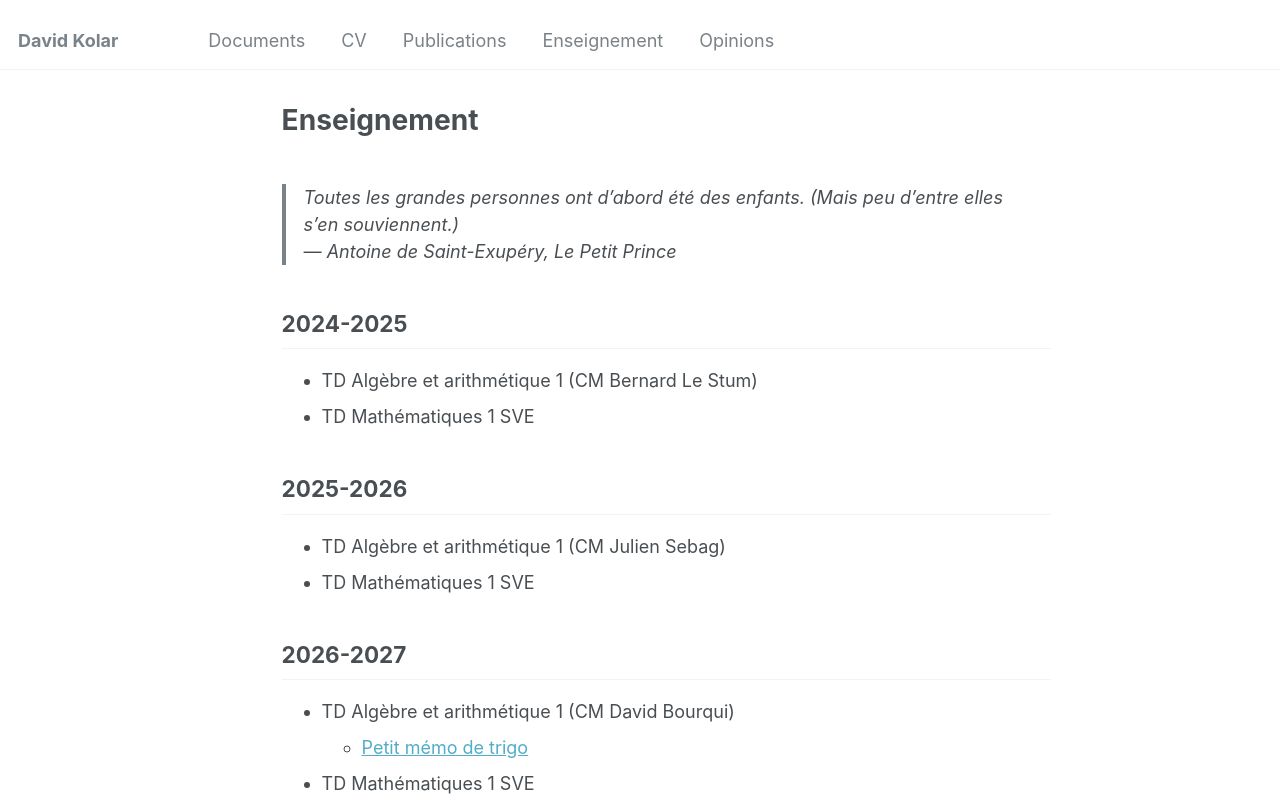
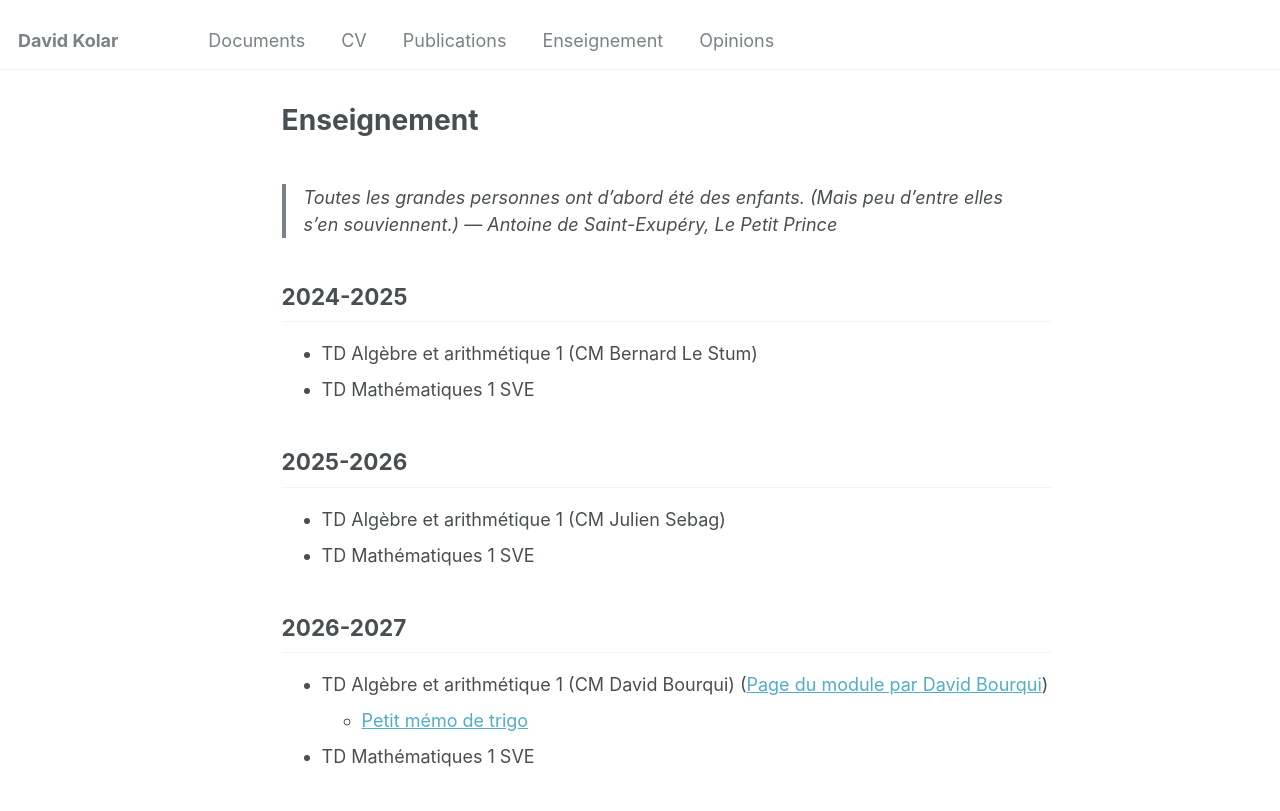
Before and after one commit to dakolar/dakolar.github.io, a Jekyll site: the page built from _pages/enseignement.md, in a window 1280 px wide and 1250 px high, cut to the strip 0-811 px from the top of the window. Built offline with Jekyll 4.4.1, drawn with Linux system fonts in a browser that asks for light colours.

Commit message:
publi 1/cv fr-en/enseignement

```diff
--- a/_pages/enseignement.md
+++ b/_pages/enseignement.md
@@ -23,7 +23,7 @@ author_profile: false
 2026-2027
 ---------
 
-* TD Algèbre et arithmétique 1 (CM David Bourqui)
+* TD Algèbre et arithmétique 1 (CM David Bourqui) ([Page du module par David Bourqui](https://dbourqui.pages.math.cnrs.fr/enseignement/2026-2027/AR1.html))
     * [Petit mémo de trigo](/files/enseignement/2026/trigo.pdf)
 
 * TD Mathématiques 1 SVE
```
Also changed, not shown: _pages/cv.md (+2 -0 lines), _pages/publications.md (+1 -1 lines).
